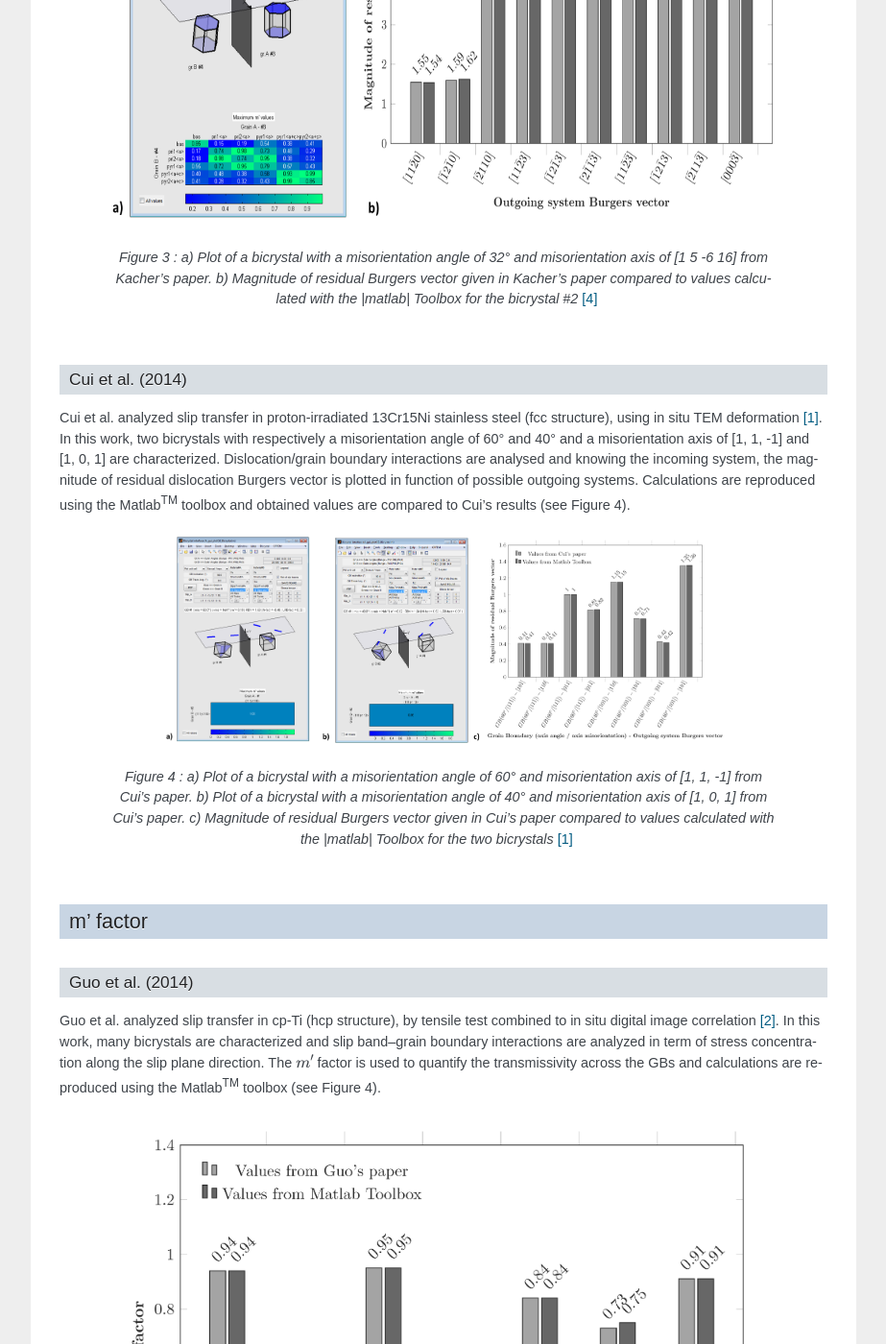
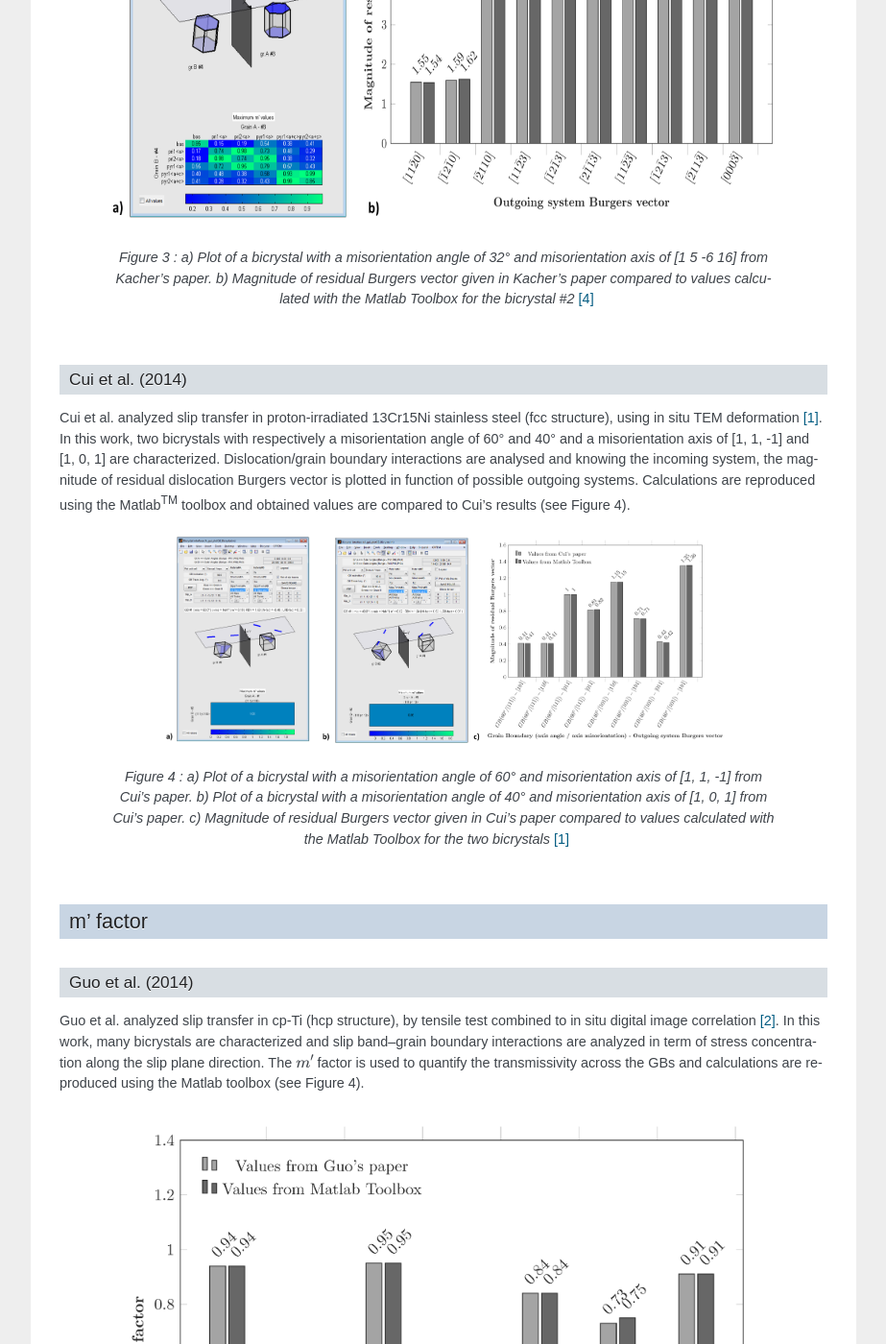
Before and after one commit to stabix/stabix, a Sphinx documentation site: the page built from doc/data_from_paper.rst, in a window 1280 px wide and 1400 px high, scrolled down 2160 px. Shown: the whole window at 96% size, without its empty margins (198-1121 px from the left). Built offline with Sphinx 7.4.7, drawn with Linux system fonts in a browser that asks for light colours; pages that are not in the unit, such as notebooks, are missing from menus; some of the changed text lies outside the part shown.

Commit message:
Debugged c-axis misor. function and YAML config. file loading function. Updated function to load RB TSL file. Updated documentation.

```diff
--- a/doc/data_from_paper.rst
+++ b/doc/data_from_paper.rst
@@ -18,7 +18,7 @@ of possible outgoing systems. Calculations are reproduced using the |matlab| too
    :scale: 40 %
    :align: center
 
-   *Figure 1 : a) Plot of a bicrystal with a misorientation angle of 36° and misorientation axis of [-11, -22,  -2] from Kacher's paper. b) Magnitude of residual Burgers vector given in Kacher's paper compared to values calculated with the |matlab| Toolbox* [#KacherRobertson_2012]_
+   *Figure 1 : a) Plot of a bicrystal with a misorientation angle of 36° and misorientation axis of [-11, -22,  -2] from Kacher's paper. b) Magnitude of residual Burgers vector given in Kacher's paper compared to values calculated with the Mmatlab Toolbox* [#KacherRobertson_2012]_
 
 Patriarca et al. (2013)
 .......................
@@ -31,7 +31,7 @@ Calculations are reproduced using the |matlab| toolbox and results are compared
    :scale: 20 %
    :align: center
 
-   *Figure 2 : Magnitude of residual Burgers vector given in Patriarca's paper compared to values calculated with the |matlab| Toolbox for numerous grain boundaries* [#Patriarca_2013]_
+   *Figure 2 : Magnitude of residual Burgers vector given in Patriarca's paper compared to values calculated with the Matlab Toolbox for numerous grain boundaries* [#Patriarca_2013]_
 
 Kacher and Robertson (2014)
 ...........................
@@ -45,7 +45,7 @@ of possible outgoing systems. Calculations are reproduced using the |matlab| too
    :scale: 40 %
    :align: center
 
-   *Figure 3 : a) Plot of a bicrystal with a misorientation angle of 32° and misorientation axis of [1 5 -6 16] from Kacher's paper. b) Magnitude of residual Burgers vector given in Kacher's paper compared to values calculated with the |matlab| Toolbox for the bicrystal #2* [#KacherRobertson_2014]_
+   *Figure 3 : a) Plot of a bicrystal with a misorientation angle of 32° and misorientation axis of [1 5 -6 16] from Kacher's paper. b) Magnitude of residual Burgers vector given in Kacher's paper compared to values calculated with the Matlab Toolbox for the bicrystal #2* [#KacherRobertson_2014]_
 
 Cui et al. (2014)
 .................
@@ -59,7 +59,7 @@ of possible outgoing systems. Calculations are reproduced using the |matlab| too
    :scale: 20 %
    :align: center
 
-   *Figure 4 : a) Plot of a bicrystal with a misorientation angle of 60° and misorientation axis of [1, 1, -1] from Cui's paper. b) Plot of a bicrystal with a misorientation angle of 40° and misorientation axis of [1, 0, 1] from Cui's paper. c) Magnitude of residual Burgers vector given in Cui's paper compared to values calculated with the |matlab| Toolbox for the two bicrystals* [#Cui_2014]_
+   *Figure 4 : a) Plot of a bicrystal with a misorientation angle of 60° and misorientation axis of [1, 1, -1] from Cui's paper. b) Plot of a bicrystal with a misorientation angle of 40° and misorientation axis of [1, 0, 1] from Cui's paper. c) Magnitude of residual Burgers vector given in Cui's paper compared to values calculated with the Matlab Toolbox for the two bicrystals* [#Cui_2014]_
 
 m' factor
 ---------
@@ -69,13 +69,13 @@ Guo et al. (2014)
 
 Guo et al. analyzed slip transfer in cp-Ti (hcp structure), by tensile test combined to in situ digital image correlation [#Guo_2014]_.
 In this work, many bicrystals are characterized and slip band–grain boundary interactions are analyzed in term of stress concentration along the slip plane direction.
-The :math:`m'` factor is used to quantify the transmissivity across the GBs and calculations are reproduced using the |matlab| toolbox (see Figure 4).
+The :math:`m'` factor is used to quantify the transmissivity across the GBs and calculations are reproduced using the Matlab toolbox (see Figure 4).
 
   .. figure:: ./_pictures/data_from_papers/Guo2014_barcharts_cropped.png
    :scale: 20 %
    :align: center
 
-   *Figure 4 : m' factor values given in Guo's paper compared to values calculated with the |matlab| Toolbox for 7 different bicrystals* [#Guo_2014]_
+   *Figure 4 : m' factor values given in Guo's paper compared to values calculated with the Matlab Toolbox for 7 different bicrystals* [#Guo_2014]_
 
 .. [#Cui_2014] `B. Cui et al., "Influence of irradiation damage on slip transfer across grain boundaries.", Acta Materialia (2014), 65, pp. 150-160. <http://dx.doi.org/10.1016/j.actamat.2013.11.033>`_
 .. [#Guo_2014] `Y. Guo et al., "Slip band–grain boundary interactions in commercial-purity titanium.", Acta Materialia (2014), 76, pp. 1-12. <http://dx.doi.org/10.1016/j.actamat.2014.05.015>`_
```
Also changed, not shown: doc/slip_transmission_toolbox.rst (+32 -17 lines), 5 other files.
